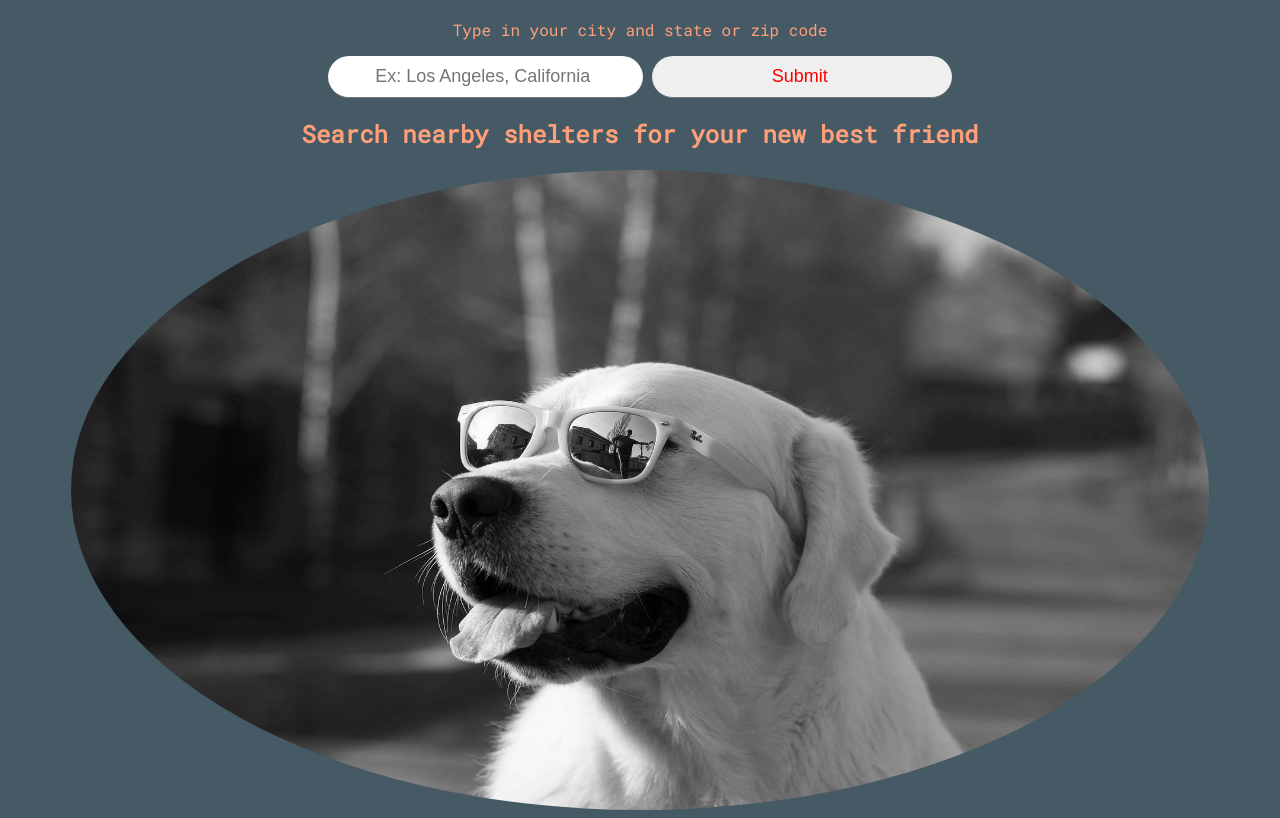
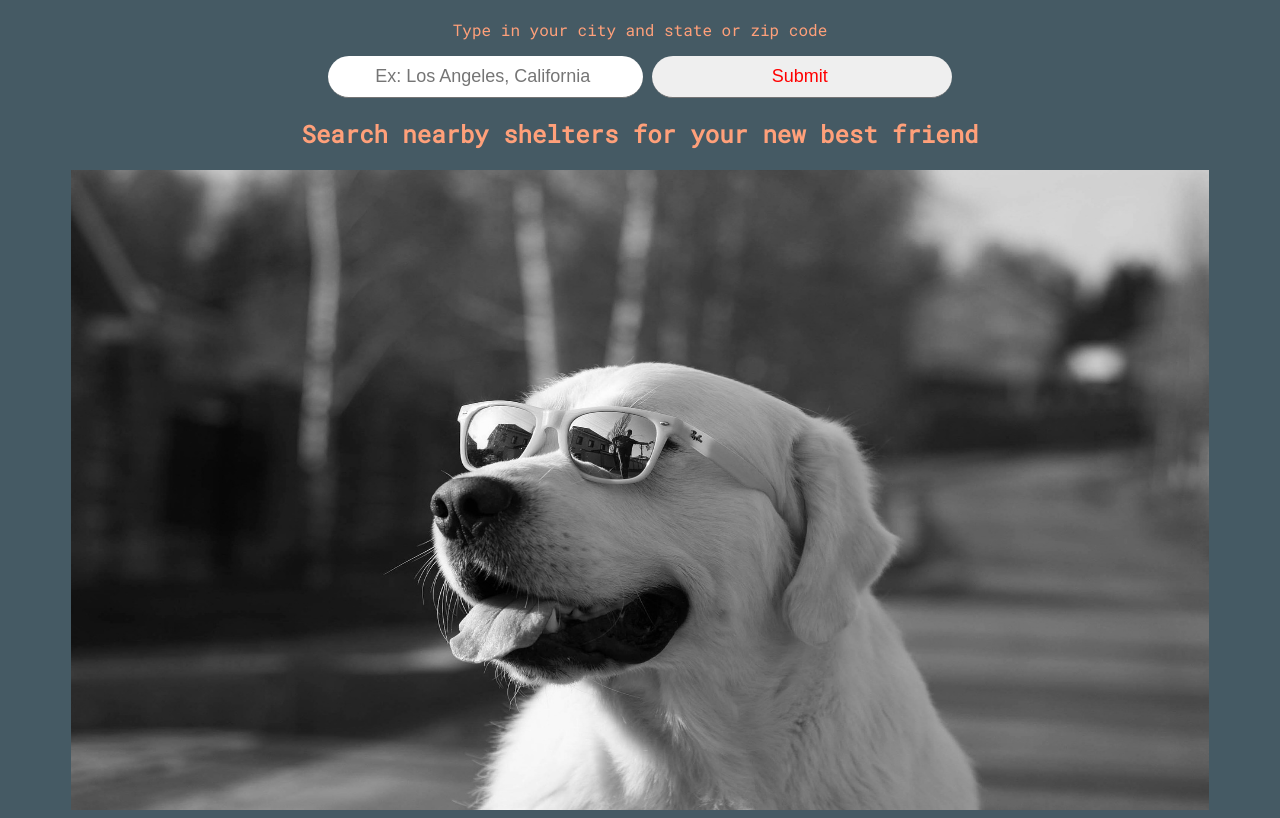
Before and after one commit to MonstrousRobot/API-Capstone, a plain HTML site: page index.html in a window 1280 px wide. Shown: the part 67-885 px from the top of the page. Drawn offline with nearby package versions, Linux system fonts and the light colour scheme.

Commit message:
removed border-radius

```diff
--- a/style.css
+++ b/style.css
@@ -66,7 +66,7 @@ input         {
 }
 
 img {
-	border-radius: 50%;
+	width: 100%;
 	margin: auto;
 }
 
```
